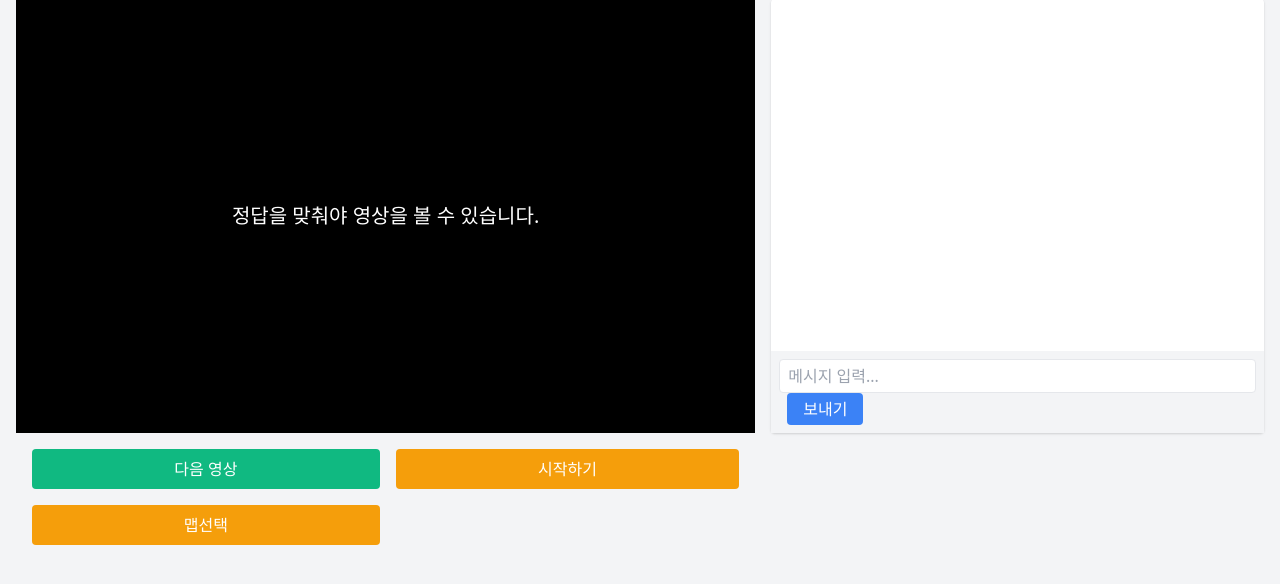
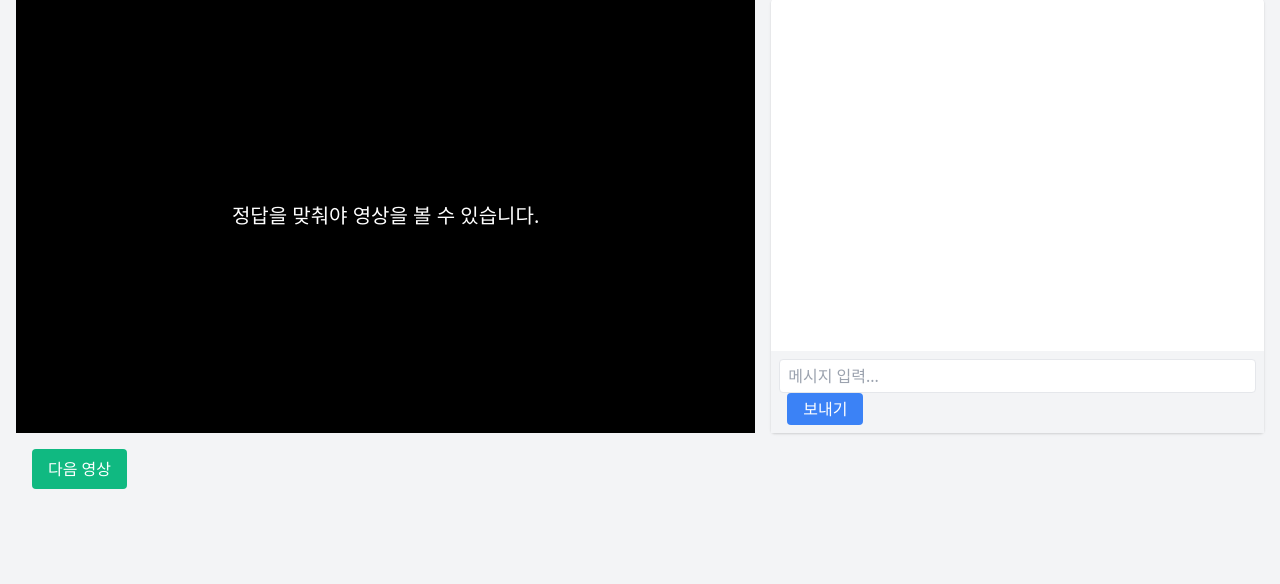
Before and after one commit to trackcrash/Animusic, a Flask app: template templates/multi_game/multi_game.html in a window 1280 px wide. Shown: the part 147-731 px from the top of the page. Run offline with Flask 3, Linux system fonts and the light colour scheme; the template is opened without the code that fills it, so the values that code supplies are empty; some libraries are stand-ins or nearby versions.

Commit message:
js refactoring

```diff
--- a/templates/multi_game/multi_game.html
+++ b/templates/multi_game/multi_game.html
@@ -8,9 +8,9 @@
     <title>Test</title>
     <link href="https://cdn.jsdelivr.net/npm/tailwindcss@2.2.16/dist/tailwind.min.css" rel="stylesheet">
     <script src="https://code.jquery.com/jquery-3.7.0.min.js"></script>
-    <script src="https://maxcdn.bootstrapcdn.com/bootstrap/4.5.2/js/bootstrap.min.js"></script>
     <script src="https://cdnjs.cloudflare.com/ajax/libs/socket.io/4.1.2/socket.io.js"></script>
-    </head>
+</head>
+
 <body class="bg-gray-100 font-sans">
     {% include "header.html" %}
     <div class="flex p-4">
@@ -23,17 +23,7 @@
                 </div>
             </div>
             <div class="p-4">
-                <div class="grid grid-rows-2 grid-flow-col gap-4">
-                    <button id="nextButton" class="bg-green-500 text-white px-4 py-2 rounded grid-row-1">다음 영상</button>
-                    <button id="MapSelect" class="bg-yellow-500 text-white px-4 py-2 rounded grid-rows-2">
-                        맵선택
-                    </button>
-                    <button id="StartButton" class="bg-yellow-500 text-white px-4 py-2 rounded grid-rows-2">
-                        시작하기
-                    </button>
-                    <span id="skipVoteCount" class="grid-row-3"></span>
-
-                </div>
+                <button id="nextButton" class="bg-green-500 text-white px-4 py-2 rounded">다음 영상</button><span id="skipVoteCount"></span>
                 <div class="p-4">
                     <div id="songInfo" class="mt-4">
                         <!--정답 표시용-->
@@ -44,7 +34,7 @@
 
             </div>
         </div>
-       <!-- 오른쪽 영역 (채팅 창) -->
+        <!-- 오른쪽 영역 (채팅 창) -->
         <div class="w-2/5">
             <div class="bg-white rounded shadow">
                 <div class="p-4">
@@ -60,20 +50,6 @@
             </div>
         </div>
     </div>
-    <div class="modal fade" id="missionTableModal" tabindex="-1" aria-labelledby="missionTableModalLabel" aria-hidden="true">
-        <div class="modal-dialog">
-          <div class="modal-content">
-            <div class="modal-header">
-              <h5 class="modal-title" id="missionTableModalLabel"></h5>
-              <button type="button" class="btn-close" data-bs-dismiss="modal" aria-label="Close"></button>
-            </div>
-            <div class="modal-body">
-              <!-- 팝업 내용을 표시할 엘리먼트 -->
-              <div id="popup-content"></div>
-            </div>
-          </div>
-        </div>
-    </div>
 </body>
 <script src="{{ url_for('static', filename='js/multi_game.js') }}"></script>
 
```
